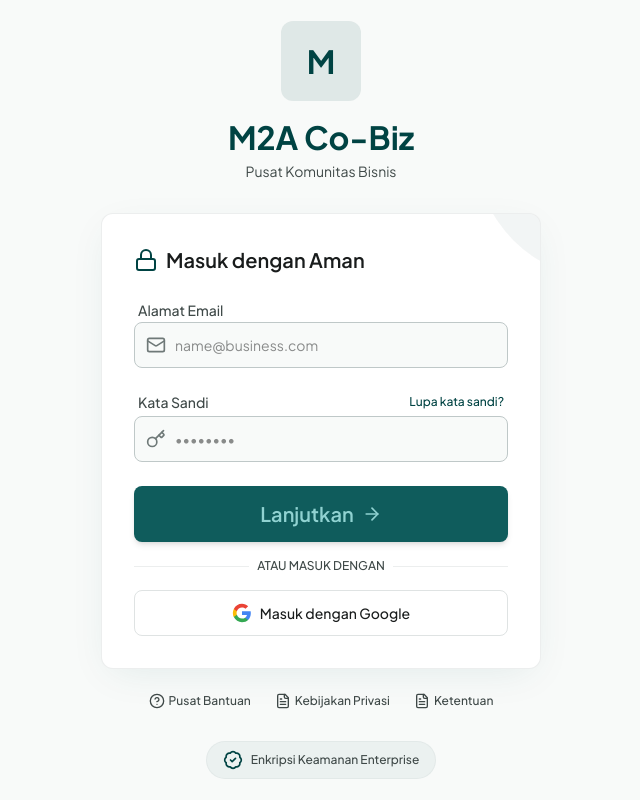
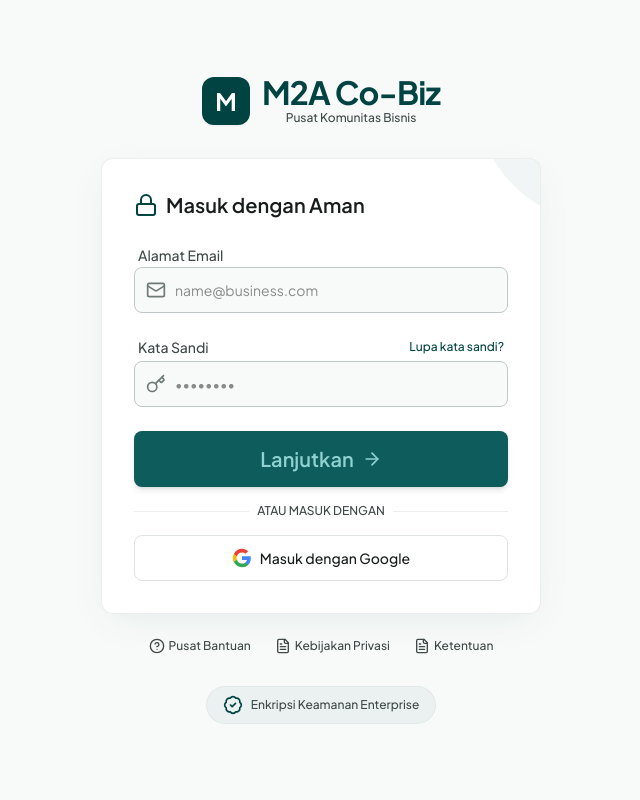
Before and after one commit to bayy-kim/M2A-Co-Biz, a Next.js app: page /login in a window 1280 px wide. Shown: the whole page, without its empty margins (319-959 px from the left). Built offline with nearby package versions, Linux system fonts and the light colour scheme.

Commit message:
feat: integrate unified Logo component across all public and dashboard pages

```diff
--- a/src/app/catalog/page.tsx
+++ b/src/app/catalog/page.tsx
@@ -5,6 +5,7 @@
 import { auth } from "@/lib/auth"
 import { CatalogFilterSort } from "./filter-sort"
 import { PublicBottomBar } from "@/components/public-bottom-bar"
+import { Logo } from "@/components/logo"
 
 const ITEMS_PER_PAGE = 8
 
@@ -94,7 +95,7 @@
     <>
       <header className="fixed top-0 w-full z-50 flex justify-between items-center px-lg h-16 bg-surface shadow-sm">
         <div className="flex items-center gap-xl">
-          <h1 className="text-display-md font-bold text-primary">M2A Co-Biz</h1>
+          <Logo size="sm" />
           <form action="/catalog" method="GET" className="hidden md:flex relative items-center w-96">
             <Search className="absolute left-3 w-5 h-5 text-primary" />
             <input className="w-full bg-surface-container-low border-none rounded-xl pl-10 pr-4 py-2 focus:ring-2 focus:ring-primary/20 transition-all text-body-md" defaultValue={query} name="q" placeholder="Cari produk..." type="text" />
--- a/src/app/login/page.tsx
+++ b/src/app/login/page.tsx
@@ -5,6 +5,7 @@
 import Link from "next/link"
 import { signIn } from "next-auth/react"
 import { useRouter } from "next/navigation"
+import { Logo } from "@/components/logo"
 
 export default function LoginPage() {
   const router = useRouter()
@@ -99,12 +100,8 @@
   return (
     <div className="min-h-screen flex flex-col items-center justify-center p-gutter bg-surface">
       <div className="w-full max-w-[440px] flex flex-col items-center">
-        <div className="mb-xxl text-center">
-          <div className="w-20 h-20 mx-auto mb-lg rounded-xl bg-primary/10 flex items-center justify-center">
-            <span className="text-display-md font-bold text-primary">M</span>
-          </div>
-          <h1 className="text-display-md text-primary mb-xs">M2A Co-Biz</h1>
-          <p className="text-body-md text-on-surface-variant">Pusat Komunitas Bisnis</p>
+        <div className="mb-xxl text-center flex justify-center">
+          <Logo size="lg" showSubtitle subtitleText="Pusat Komunitas Bisnis" />
         </div>
 
         <div className="w-full bg-surface-container-lowest shadow-[0_10px_40px_-10px_rgba(15,92,92,0.1)] rounded-xl border border-outline-variant/30 p-xxl relative overflow-hidden">
--- a/src/app/register/page.tsx
+++ b/src/app/register/page.tsx
@@ -3,8 +3,9 @@
 import { useState, useActionState, useRef, Suspense } from "react"
 import { Badge, Group, FileText, ArrowLeft, ArrowRight, Check, ShieldCheck, LifeBuoy, Loader2, ShoppingBag, Store, Upload } from "lucide-react"
 import Link from "next/link"
-import { useRouter, useSearchParams } from "next/navigation"
+import { useSearchParams, useRouter } from "next/navigation"
 import { register, registerBuyer, type RegisterState } from "./actions"
+import { Logo } from "@/components/logo"
 
 export default function RegisterPage() {
   return (
@@ -62,12 +63,7 @@
   return (
     <div className="min-h-screen flex flex-col bg-background">
       <header className="fixed top-0 w-full z-50 bg-surface shadow-sm h-16 flex items-center px-lg md:px-xl justify-between">
-        <div className="flex items-center gap-3">
-          <div className="w-10 h-10 bg-primary-container rounded-lg flex items-center justify-center">
-            <span className="text-on-primary-container font-bold text-headline-md">M</span>
-          </div>
-          <h1 className="text-headline-md font-bold text-primary">M2A Co-Biz</h1>
-        </div>
+        <Logo size="sm" />
         <div className="hidden md:block">
           <span className="text-on-surface-variant text-label-md">
             Sudah daftar?{" "}
--- a/src/components/dashboard-shell.tsx
+++ b/src/components/dashboard-shell.tsx
@@ -6,6 +6,7 @@
   Activity, CreditCard, Percent, Wallet, BookOpen, Package, ShoppingCart, type LucideIcon
 } from "lucide-react"
 import { LogoutButton } from "@/components/logout-button"
+import { Logo } from "@/components/logo"
 import { useState, ComponentType } from "react"
 
 const ICON_MAP: Record<string, LucideIcon> = {
@@ -84,15 +85,7 @@
         aria-label="Navigasi Utama"
       >
         <div className="p-lg border-b border-outline-variant/30">
-          <div className="flex items-center gap-3">
-            <div className="w-10 h-10 bg-primary rounded-lg flex items-center justify-center shadow-sm">
-              <span className="text-on-primary font-bold text-headline-md">M</span>
-            </div>
-            <div>
-              <h2 className="text-label-md font-bold text-on-surface">M2A Co-Biz</h2>
-              <p className="text-label-sm text-on-surface-variant font-medium">{title}</p>
-            </div>
-          </div>
+          <Logo showSubtitle subtitleText={title} />
         </div>
 
         {userName && (
@@ -181,15 +174,7 @@
 
           <aside className="fixed inset-y-0 left-0 w-72 bg-surface-container-low flex flex-col shadow-2xl z-50 animate-slide-in">
             <div className="p-lg border-b border-outline-variant/30 flex items-center justify-between">
-              <div className="flex items-center gap-3">
-                <div className="w-9 h-9 bg-primary rounded-lg flex items-center justify-center">
-                  <span className="text-on-primary font-bold text-label-md">M</span>
-                </div>
-                <div>
-                  <h2 className="text-label-md font-bold text-on-surface">M2A Co-Biz</h2>
-                  <p className="text-label-sm text-on-surface-variant font-medium">{displayRole}</p>
-                </div>
-              </div>
+              <Logo size="sm" showSubtitle subtitleText={displayRole} />
               <button
                 onClick={() => setIsMobileMenuOpen(false)}
                 className="w-10 h-10 flex items-center justify-center rounded-xl text-on-surface-variant hover:bg-surface-container outline-none focus-visible:ring-2 focus-visible:ring-primary"
--- a/src/components/landing-client.tsx
+++ b/src/components/landing-client.tsx
@@ -4,6 +4,7 @@
 import Link from "next/link"
 import { motion } from "framer-motion"
 import { AnimateSection, AnimateStagger } from "@/components/animate-section"
+import { Logo } from "@/components/logo"
 
 interface LandingClientProps {
   session: {
@@ -39,9 +40,7 @@
         transition={{ duration: 0.3, ease: "easeOut" }}
         className="fixed top-0 w-full z-50 flex justify-between items-center px-lg h-16 bg-surface shadow-sm"
       >
-        <div className="flex items-center gap-2">
-          <span className="text-headline-md font-bold text-primary">M2A Co-Biz</span>
-        </div>
+        <Logo size="sm" />
         <nav className="hidden md:flex items-center gap-xxl">
           <Link className="text-primary font-bold border-b-2 border-primary text-body-md" href="/">Beranda</Link>
           <Link className="text-on-surface-variant hover:text-primary transition-colors text-body-md" href="/catalog">Katalog</Link>
--- /dev/null
+++ b/src/components/logo.tsx
@@ -0,0 +1,48 @@
+import Link from "next/link"
+
+interface LogoProps {
+  href?: string
+  className?: string
+  showSubtitle?: boolean
+  subtitleText?: string
+  size?: "sm" | "md" | "lg"
+}
+
+export function Logo({
+  href = "/",
+  className = "",
+  showSubtitle = false,
+  subtitleText = "Pusat Komunitas Bisnis",
+  size = "md",
+}: LogoProps) {
+  const iconSize = size === "sm" ? "w-8 h-8 text-label-md" : size === "lg" ? "w-12 h-12 text-headline-lg" : "w-10 h-10 text-headline-md"
+  const textSize = size === "sm" ? "text-label-md" : size === "lg" ? "text-display-md" : "text-headline-md"
+
+  const content = (
+    <div className={`flex items-center gap-3 ${className}`}>
+      <div className={`${iconSize} bg-primary text-on-primary rounded-xl flex items-center justify-center font-bold shadow-xs shrink-0`}>
+        <span>M</span>
+      </div>
+      <div className="flex flex-col">
+        <span className={`${textSize} font-bold text-primary tracking-tight leading-none`}>
+          M2A Co-Biz
+        </span>
+        {showSubtitle && (
+          <span className="text-label-sm text-on-surface-variant font-medium mt-0.5">
+            {subtitleText}
+          </span>
+        )}
+      </div>
+    </div>
+  )
+
+  if (href) {
+    return (
+      <Link href={href} className="inline-flex outline-none focus-visible:ring-2 focus-visible:ring-primary rounded-xl">
+        {content}
+      </Link>
+    )
+  }
+
+  return content
+}
```
